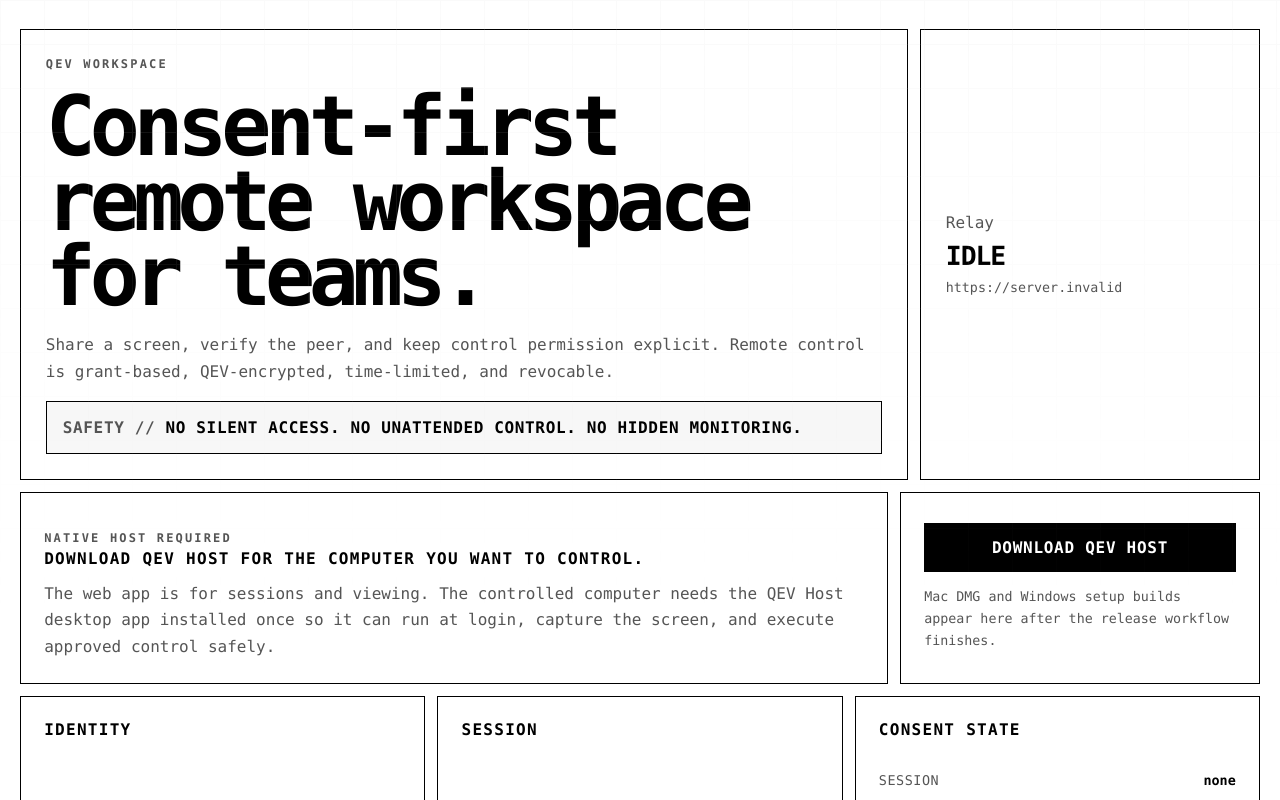
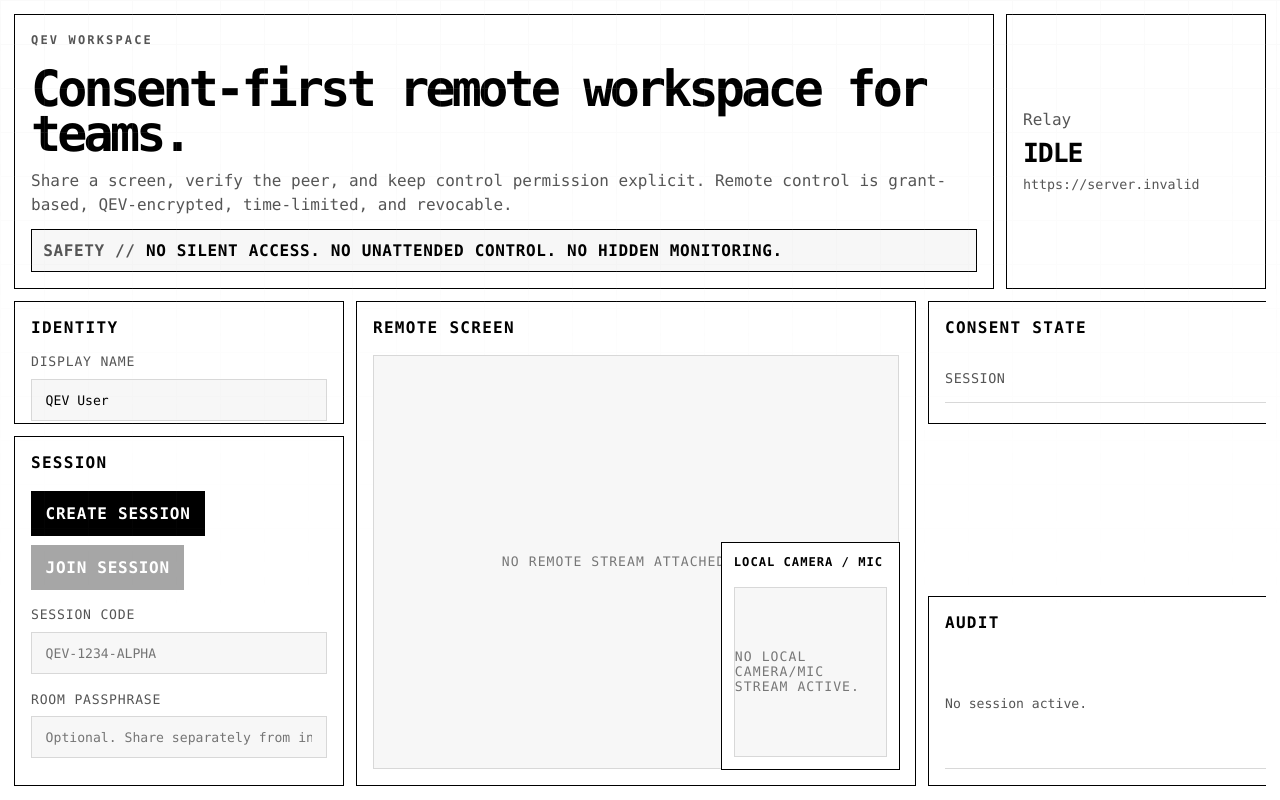
Before and after one commit to TheArtOfSound/qev-workspace, a React (Vite) app in the folder apps/web/: page / in a window 1280 px wide. Shown: the top 800 px of the page. Built offline with nearby package versions, Linux system fonts and the light colour scheme; no server answers.

Commit message:
Convert web app to landscape workspace layout

```diff
--- a/apps/web/src/App.tsx
+++ b/apps/web/src/App.tsx
@@ -901,7 +901,7 @@
       </section>
 
       <section className="grid">
-        <div className="panel">
+        <div className="panel identity-panel">
           <h2>Identity</h2>
           <label>
             Display name
@@ -918,7 +918,7 @@
           <p className="mono">Device: {device ? device.deviceId : "not created"}</p>
         </div>
 
-        <div className="panel">
+        <div className="panel session-panel">
           <h2>Session</h2>
           <div className="button-row">
             <button onClick={() => void createSession()}>Create session</button>
@@ -952,7 +952,7 @@
           </div>
         </div>
 
-        <div className="panel">
+        <div className="panel consent-panel">
           <h2>Consent state</h2>
           <p className="kv"><span>Session</span><strong>{sessionStatus}</strong></p>
           <p className="kv"><span>Session ID</span><strong>{sessionId || "not created"}</strong></p>
@@ -985,7 +985,7 @@
           </div>
         </div>
 
-        <div className="panel wide control-panel">
+        <div className="panel wide control-panel control-permission-panel">
           <h2>Remote control permission</h2>
           <p>
             Browser MVP supports encrypted control intents. OS mouse/keyboard injection remains blocked until the
@@ -1014,7 +1014,7 @@
           </div>
         </div>
 
-        <div className="panel wide control-panel">
+        <div className="panel wide control-panel control-legacy-panel">
           <h2>Remote control</h2>
           <p>
             Browser screen sharing is live. Actual OS control requires the visible QEV host agent on the machine being controlled.
@@ -1074,7 +1074,7 @@
           </div>
         </div>
 
-        <div className="panel wide">
+        <div className="panel wide remote-stage">
           <h2>Remote screen</h2>
           <div className="video-wrap">
             <video
@@ -1096,7 +1096,7 @@
           </div>
         </div>
 
-        <div className="panel wide">
+        <div className="panel wide audit-panel">
           <h2>Audit</h2>
           <ul className="audit">
             {audit.map((entry, index) => (
--- a/apps/web/src/styles.css
+++ b/apps/web/src/styles.css
@@ -610,3 +610,179 @@
 .trust-warning strong {
   text-transform: uppercase;
 }
+
+
+/* qev-landscape-workspace-shell-v1 */
+@media (min-width: 1180px) {
+  html,
+  body,
+  #root {
+    height: 100%;
+    overflow: hidden;
+  }
+
+  .shell {
+    width: 100vw;
+    max-width: none;
+    height: 100dvh;
+    padding: 14px;
+    display: grid;
+    grid-template-rows: auto minmax(0, 1fr);
+    gap: 12px;
+    overflow: hidden;
+  }
+
+  .hero {
+    grid-template-columns: minmax(0, 1fr) 260px;
+    gap: 12px;
+    margin: 0;
+    min-height: 0;
+  }
+
+  .hero > div,
+  .status-card {
+    padding: 1rem;
+  }
+
+  h1 {
+    max-width: 980px;
+    font-size: clamp(2.2rem, 3.9vw, 4.7rem);
+    line-height: 0.9;
+  }
+
+  .lede {
+    max-width: 920px;
+    margin: 0.75rem 0;
+    line-height: 1.5;
+  }
+
+  .safety-line {
+    padding: 0.7rem;
+  }
+
+  .download-strip {
+    display: none;
+  }
+
+  .grid {
+    height: 100%;
+    min-height: 0;
+    overflow: hidden;
+    display: grid;
+    grid-template-columns: 330px minmax(560px, 1fr) 390px;
+    grid-template-rows: minmax(0, 0.9fr) minmax(0, 1.08fr) 190px;
+    grid-template-areas:
+      "identity stage consent"
+      "session  stage chat"
+      "session  stage audit";
+    gap: 12px;
+    align-items: stretch;
+  }
+
+  .grid > .panel {
+    min-height: 0;
+    overflow: auto;
+    padding: 1rem;
+  }
+
+  .identity-panel {
+    grid-area: identity;
+  }
+
+  .session-panel {
+    grid-area: session;
+  }
+
+  .consent-panel {
+    grid-area: consent;
+  }
+
+  .remote-stage {
+    grid-area: stage;
+    overflow: hidden !important;
+    display: grid;
+    grid-template-rows: auto minmax(0, 1fr);
+  }
+
+  .remote-stage .video-wrap {
+    height: 100%;
+    min-height: 0;
+  }
+
+  .remote-stage .remote {
+    height: 100%;
+    min-height: 0;
+    object-fit: contain;
+  }
+
+  .chat-panel {
+    grid-area: chat;
+  }
+
+  .audit-panel {
+    grid-area: audit;
+  }
+
+  .control-permission-panel,
+  .control-legacy-panel {
+    display: none;
+  }
+
+  .local-preview {
+    grid-area: stage;
+    align-self: end;
+    justify-self: end;
+    width: 300px;
+    max-width: 32%;
+    z-index: 4;
+    margin: 16px;
+    padding: 0.75rem !important;
+    background: var(--panel);
+  }
+
+  .local-preview h2 {
+    font-size: 0.76rem;
+  }
+
+  .local-preview p,
+  .local-preview .control-grid {
+    display: none;
+  }
+
+  .local-preview .video-wrap {
+    min-height: 170px;
+    height: 170px;
+  }
+
+  .local-wrap .remote {
+    min-height: 170px;
+    height: 170px;
+    object-fit: cover;
+  }
+
+  .chat-log {
+    min-height: 0;
+    max-height: none;
+  }
+
+  .audit {
+    max-height: none;
+  }
+
+  .button-row {
+    gap: 0.55rem;
+  }
+
+  button,
+  .download-button {
+    padding: 0.76rem 0.85rem;
+  }
+
+  input {
+    padding: 0.78rem 0.85rem;
+  }
+
+  .control-grid {
+    grid-template-columns: 1fr;
+  }
+}
```
